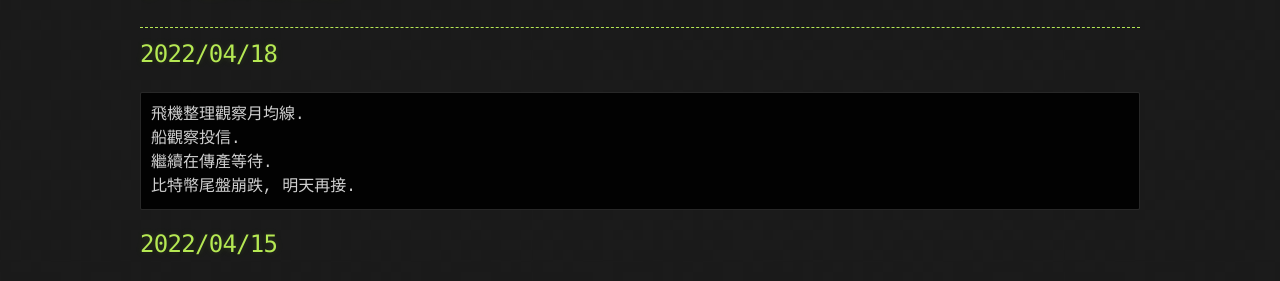
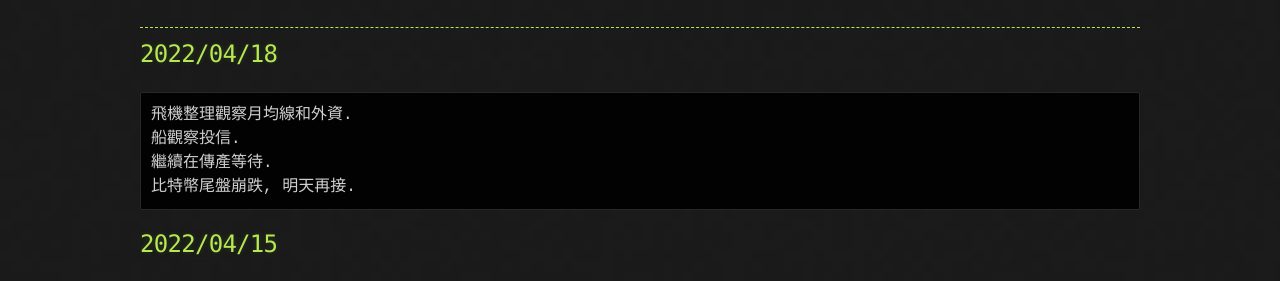
Before and after one commit to lepg5487/Stock_God, a Jekyll site: the page built from index.md, in a window 1280 px wide and 900 px high. Shown: the part 271-552 px from the top of the window. Built offline with Jekyll 4.4.1, drawn with Linux system fonts in a browser that asks for light colours; our own code applies the rules of GitHub Pages for plain Markdown files.

Commit message:
Update index.md

````diff
--- a/index.md
+++ b/index.md
@@ -8,7 +8,7 @@ layout: testlayouts
 
 ## 2022/04/18
 ```
-飛機整理觀察月均線.
+飛機整理觀察月均線和外資.
 船觀察投信.
 繼續在傳產等待.
 比特幣尾盤崩跌, 明天再接.
````
